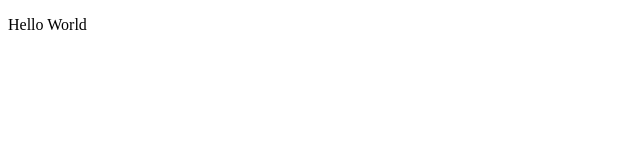
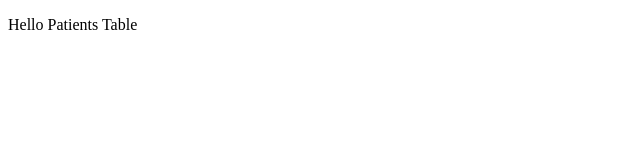
Before and after one commit to KubaM-97/Pixel-Technology, a Vue app: page / in a window 1280 px wide. Shown: the top 160 px of the page, without its empty margins (0-640 px from the left). Built offline with nearby package versions, Linux system fonts and the light colour scheme.

Commit message:
refactor() - create PatientsView and PatientTable files

```diff
--- a/src/App.vue
+++ b/src/App.vue
@@ -1,12 +1,15 @@
 <template>
-  <p>Hello World</p>
+  <PatientsView />
 </template>
 
 <script>
 
+import PatientsView from '@/components/PatientsView';
+
 export default {
   name: 'App',
   components: {
+    PatientsView,
   }
 }
 </script>
--- /dev/null
+++ b/src/components/PatientsTable.vue
@@ -0,0 +1,10 @@
+<template>
+  <p>Hello Patients Table</p>
+</template>
+
+<script>
+
+export default {
+  name: 'PatientsTable',
+}
+</script>
--- /dev/null
+++ b/src/components/PatientsView.vue
@@ -0,0 +1,15 @@
+<template>
+  <PatientsTable />
+</template>
+
+<script>
+
+import PatientsTable from '@/components/PatientsTable';
+
+export default {
+  name: 'PatientsView',
+  components: {
+    PatientsTable,
+  }
+}
+</script>
```
